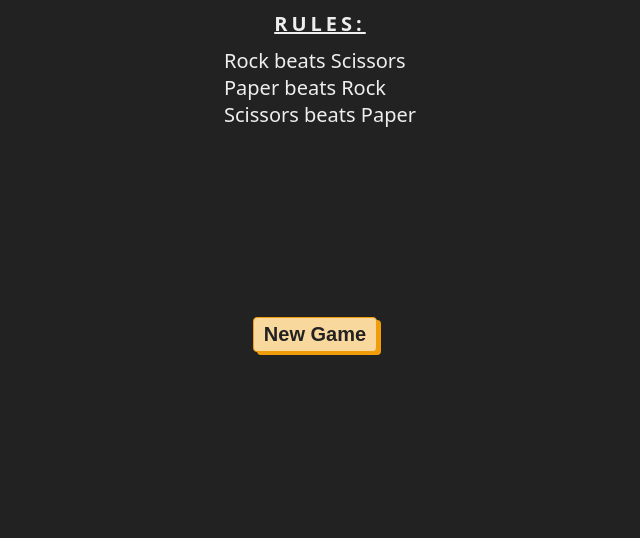
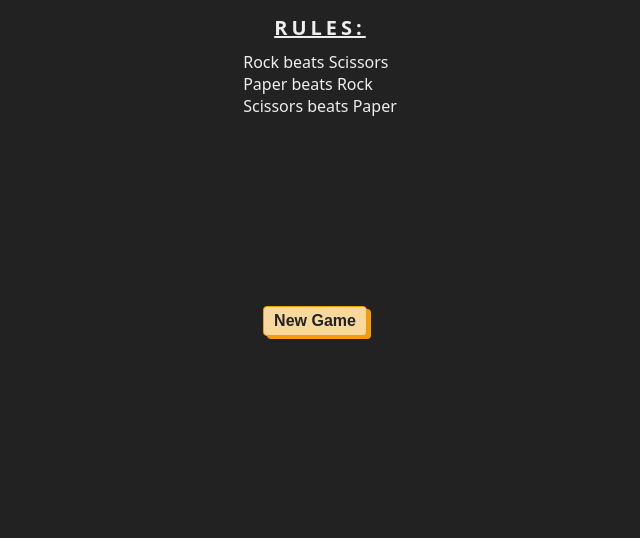
Before and after one commit to makia014/rock-paper-scissors, a plain HTML site: page index.html in a window 1280 px wide. Shown: the part 262-800 px from the top of the page, without its empty margins (320-960 px from the left). Drawn offline with Linux system fonts and the light colour scheme.

Commit message:
Change html and font dimensions

```diff
--- a/style.css
+++ b/style.css
@@ -9,6 +9,8 @@
 html {
   font-size: 62.5%;
   box-sizing: border-box;
+  width: 100dvw;
+  height: 100dvh;
 }
 
 *,
@@ -21,10 +23,10 @@ html {
 
 body {
   width: 100%;
-  height: 100vh;
+  height: 100%;
   background-color: var(--dark);
   color: var(--light);
-  font-size: 2rem;
+  font-size: 1.6rem;
   font-family: system-ui, -apple-system, BlinkMacSystemFont, "Segoe UI", Roboto,
     Oxygen, Ubuntu, Cantarell, "Open Sans", "Helvetica Neue", sans-serif;
 
```
